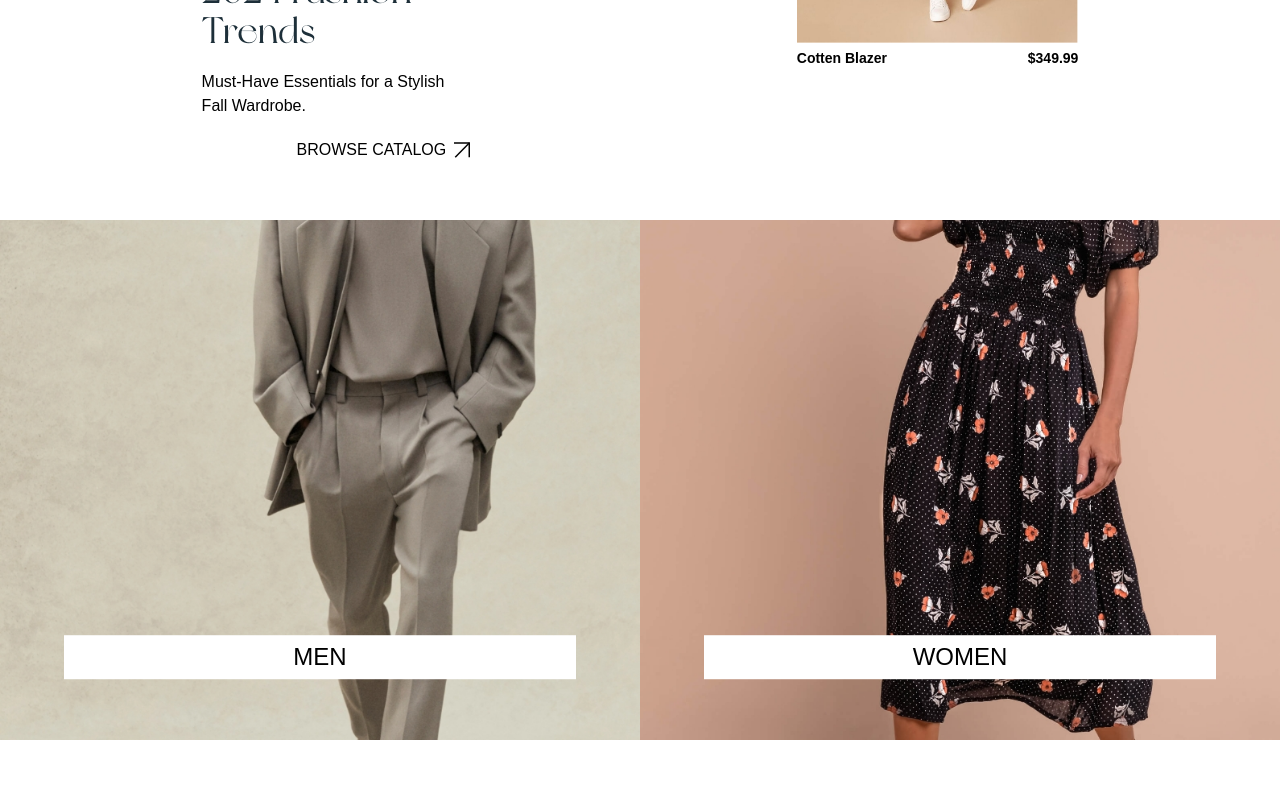
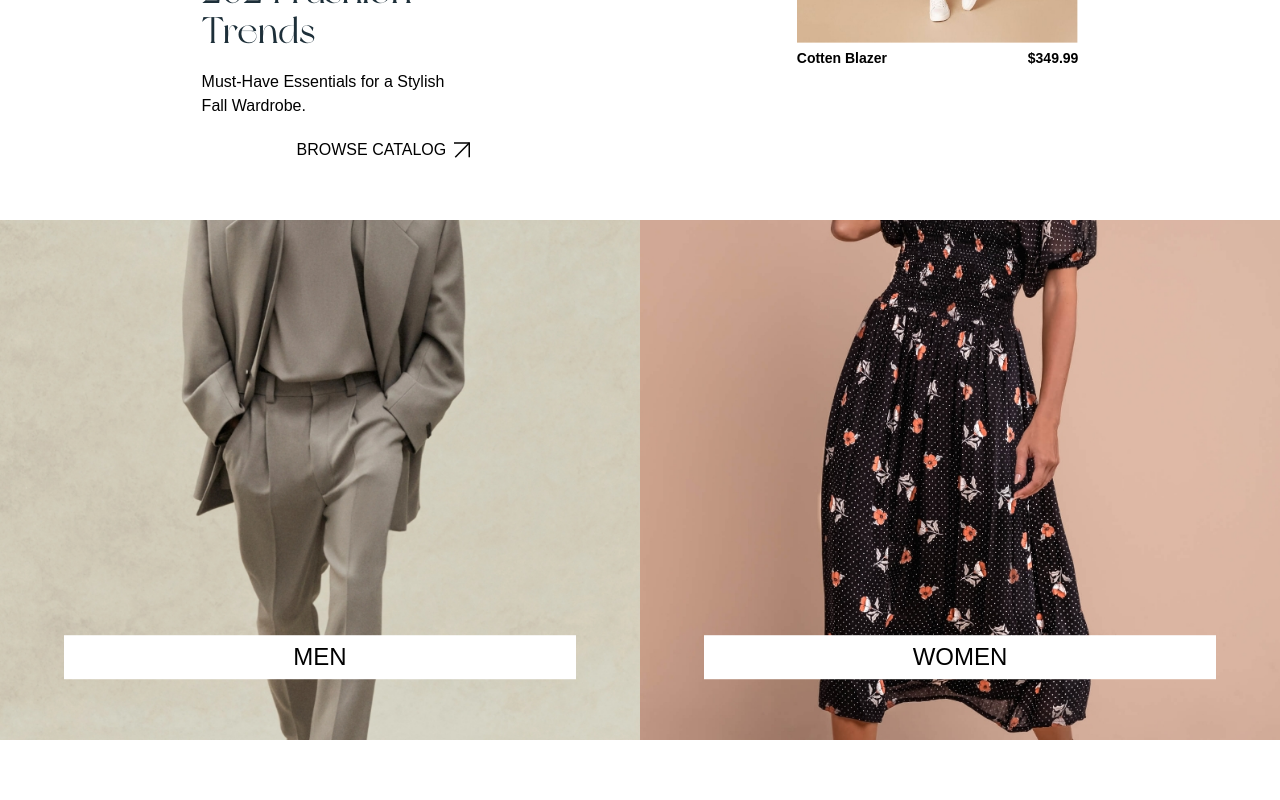
Before and after one commit to henryonyejelem/old_soul, a React (Create React App) app in the folder client/: page / in a window 1280 px wide. Shown: the part 2180-2980 px from the top of the page. Built offline with nearby package versions, Linux system fonts and the light colour scheme; a web font is replaced by a local one.

Commit message:
Henry Onyejelem

```diff
--- a/client/src/pages/collection/product/product.js
+++ b/client/src/pages/collection/product/product.js
@@ -108,7 +108,7 @@ function Product() {
         </div>
 
       </div>
-      <di>Continue Shopping</di>
+      <div className='ml-8 mt-xl text-xl'>Continue Shopping</div>
     </div>
   )
 }
--- a/client/src/pages/home/index.css
+++ b/client/src/pages/home/index.css
@@ -13,12 +13,13 @@
 
 .men{
     background-image: url('../../assets/images/home/men.jpg');
-
+    background-position: 50% 0;
     background-size: cover;
 }
 
 .women{
     background-image: url('../../assets/images/home/women.jpg');
+    background-position: 50% 0;
     background-size: cover;
 }
 
```
